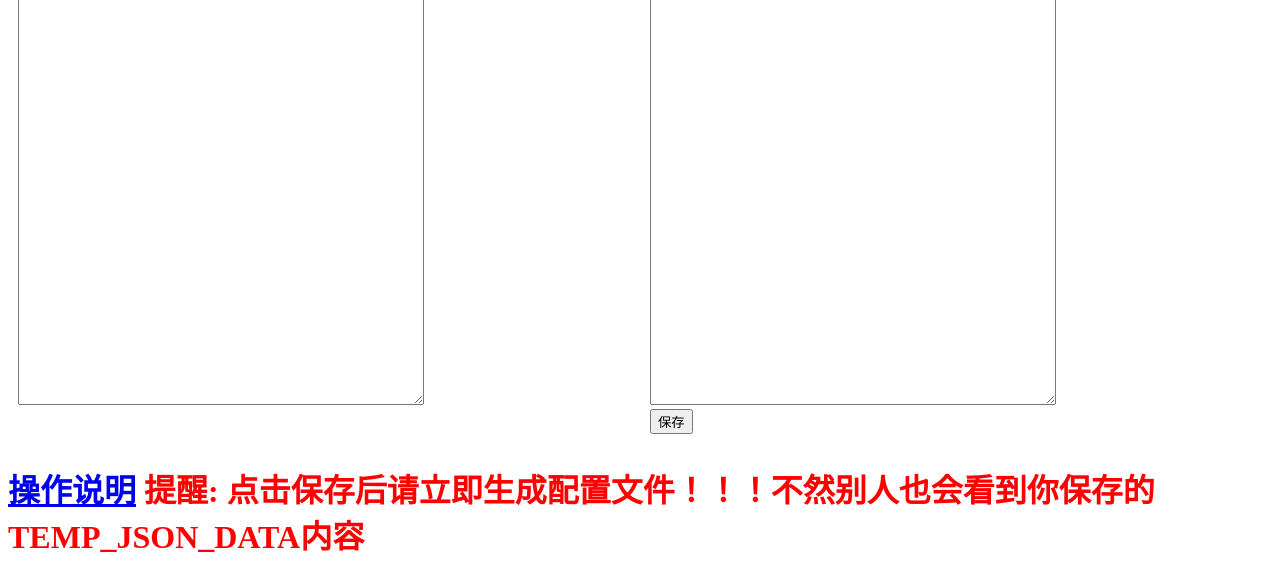
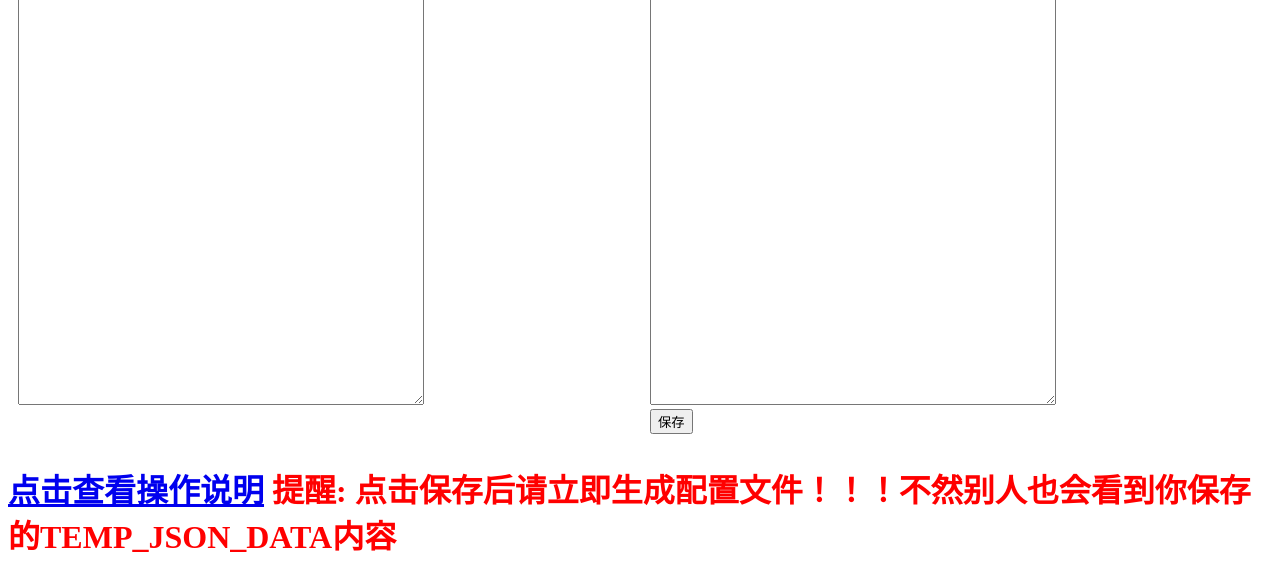
Before and after one commit to gg4924/sing-box-subscribe, a Flask app: template templates/index.html in a window 1280 px wide. Shown: the part 214-800 px from the top of the page. Run offline with Flask 3, Linux system fonts and the light colour scheme; the template is opened without the code that fills it, so the values that code supplies are empty.

Commit message:
Update index.html

```diff
--- a/templates/index.html
+++ b/templates/index.html
@@ -47,7 +47,7 @@
         </div>
     </div>
     <div id="config-content">
-        <h1><a href="https://github.com/Toperlock/sing-box-subscribe#%E9%A1%B5%E9%9D%A2%E6%93%8D%E4%BD%9C%E6%AD%A5%E9%AA%A4" target="_blank" rel="noopener noreferrer">操作说明</a>
+        <h1><a href="https://github.com/Toperlock/sing-box-subscribe#%E9%A1%B5%E9%9D%A2%E6%93%8D%E4%BD%9C%E6%AD%A5%E9%AA%A4" target="_blank" rel="noopener noreferrer">点击查看操作说明</a>
             <span style="font-weight: bold; color: red;">提醒: 点击保存后请立即生成配置文件！！！不然别人也会看到你保存的TEMP_JSON_DATA内容</span>
         </h1>
         <pre id="config-text"></pre>
```
